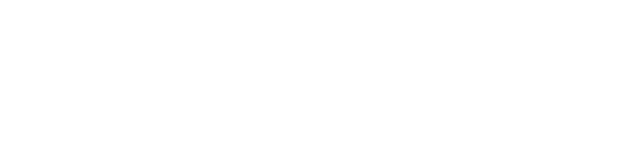
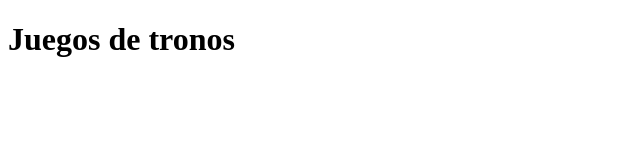
Before and after one commit to bigotes0invisibles/202309-w5ch3-matias-risco, a website: page public/index.html in a window 1280 px wide. Shown: the whole page, without its empty margins (0-640 px from the left). Drawn offline with Linux system fonts and the light colour scheme.

Commit message:
Add heading to index

```diff
--- a/public/index.html
+++ b/public/index.html
@@ -10,7 +10,7 @@
 </head>
 
 <body>
-
+  <h1>Juegos de tronos</h1>
 </body>
 
 </html>
```
